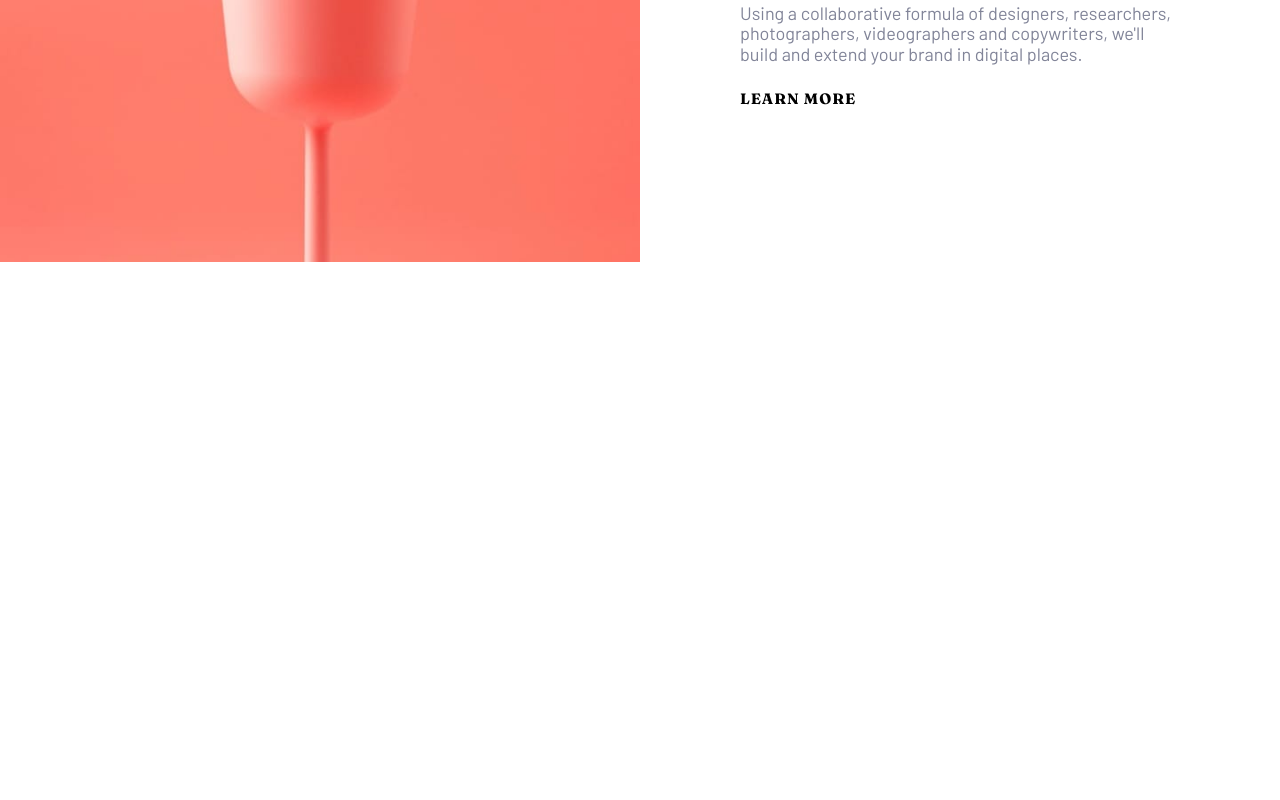
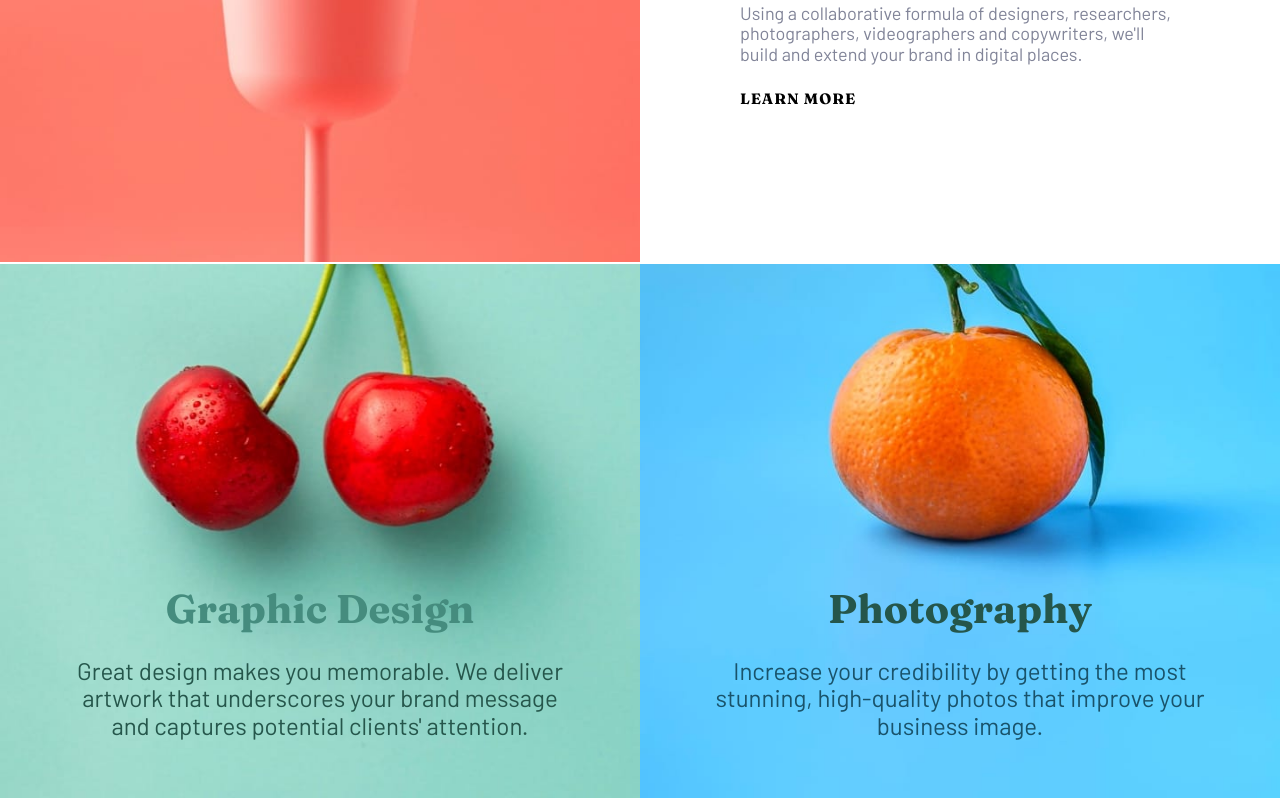
Before and after one commit to Fernando-uif/Sunnyside-agency-landing-page, a React (Vite) app: page / in a window 1280 px wide. Shown: the part 1521-2321 px from the top of the page. Before the commit the page ends 1785 px from the top, so only its background shows below. Built offline with nearby package versions, Linux system fonts and the light colour scheme.

Commit message:
Add the images description

```diff
--- a/src/App.jsx
+++ b/src/App.jsx
@@ -6,6 +6,7 @@ const App = () => {
       <NavBar />
       <Header />
       <Content/>
+
     </>
   );
 };
--- a/src/components/Content.jsx
+++ b/src/components/Content.jsx
@@ -5,7 +5,6 @@ import "../sass/layout/content.scss";
 export const Content = () => {
   return (
     <div className="content">
-
       <div className="content__item">
         <div className="content__item-text">
           <div className="content__title">transform your brand</div>
@@ -27,7 +26,11 @@ export const Content = () => {
 
       <div className="content__item">
         <div className="content__item-img">
-          <img src={getImageUrl('desktop/image-stand-out.jpg')} alt='' className="content__img"/>
+          <img
+            src={getImageUrl("desktop/image-stand-out.jpg")}
+            alt=""
+            className="content__img"
+          />
         </div>
         <div className="content__item-text">
           <div className="content__title">stand out to the right audience</div>
@@ -41,8 +44,35 @@ export const Content = () => {
       </div>
 
       <div className="content__item">
-        <div className="content__item-imgContent"></div>
-        <div className="content__item-imgContent"></div>
+        <div className="content__item-imgContent">
+          <img
+            className="content__img"
+            src={getImageUrl("desktop/image-graphic-design.jpg")}
+            alt=""
+          />
+          <div className="content__description content__description-img">
+            <div className="content__images-title1">graphic design</div>
+            <div className="content__images-description1">
+              Great design makes you memorable. We deliver artwork that
+              underscores your brand message and captures potential clients'
+              attention.
+            </div>
+          </div>
+        </div>
+        <div className="content__item-imgContent">
+          <img
+            className="content__img"
+            src={getImageUrl("desktop/image-photography.jpg")}
+            alt="orange.jpg"
+          />
+          <div className="content__description content__description-img">
+            <div className="content__images-title2 ">photography</div>
+            <div className="content__images-description2">
+              Increase your credibility by getting the most stunning,
+              high-quality photos that improve your business image.
+            </div>
+          </div>
+        </div>
       </div>
     </div>
   );
--- a/src/sass/abstract/mixins.scss
+++ b/src/sass/abstract/mixins.scss
@@ -1,3 +1,9 @@
+@import './variables.scss';
 @mixin titleCards {
-
+    font-size: 4rem;
+    font-weight: 800;
+    text-transform: capitalize;
+    font-family: $FontFamily2;
+    margin-bottom: 2.5rem;
+    @content;
 }
--- a/src/sass/layout/content.scss
+++ b/src/sass/layout/content.scss
@@ -1,9 +1,14 @@
 @import "../abstract/variables.scss";
+@import "../abstract/mixins.scss";
 
 .content {
   &__item {
     display: grid;
     grid-template-columns: repeat(2, 1fr);
+    position: relative;
+    &-imgContent {
+      position: relative;
+    }
     &-text {
       padding: 8rem 10rem;
       display: flex;
@@ -13,11 +18,7 @@
   }
 
   &__title {
-    font-size: 4rem;
-    font-weight: 800;
-    text-transform: capitalize;
-    font-family: $FontFamily2;
-    margin-bottom: 2.5rem;
+    @include titleCards;
   }
 
   &__description {
@@ -25,6 +26,18 @@
     color: $DarkGrayishBlue;
     margin-bottom: 2.5rem;
     align-self: flex-start;
+    &-img {
+      position: absolute;
+      width: 50rem;
+      top: 60%;
+      // left:16rem;
+      text-align: center;
+      width: 100%;
+      display: flex;
+      justify-content: center;
+      align-items: center;
+      flex-direction: column;
+    }
   }
 
   &__info {
@@ -38,4 +51,27 @@
   &__img {
     width: 100%;
   }
+
+  &__images {
+    &-title1 {
+      @include titleCards {
+        color: $DarkModerateCyan;
+      }
+    }
+    &-title2 {
+      @include titleCards {
+        color: $DarkDesaturatedCyan;
+      }
+    }
+    &-description1 {
+      color: $DarkDesaturatedCyan;
+      font-size: 2.4rem;
+      width: 50rem;
+    }
+    &-description2 {
+      color: $DarkBlue;
+      font-size: 2.4rem;
+      width: 50rem;
+    }
+  }
 }
```
